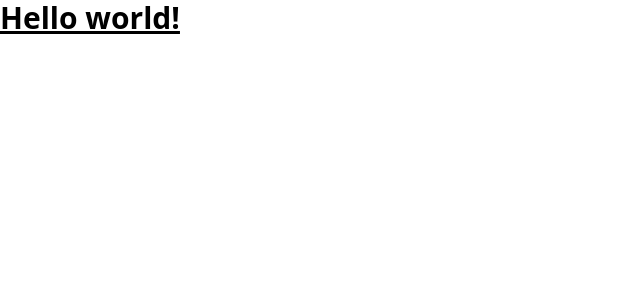
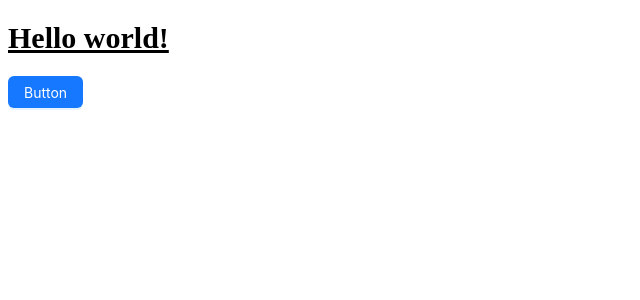
Before and after one commit to yishan13-tsai/typescript-react, a React (Vite) app: page / in a window 1280 px wide. Shown: the top 300 px of the page, without its empty margins (0-640 px from the left). Built offline with nearby package versions, Linux system fonts and the light colour scheme.

Commit message:
antd init

```diff
--- a/package.json
+++ b/package.json
@@ -11,6 +11,7 @@
     "deploy": "rm -rf dist && vite build && gh-pages -d dist"
   },
   "dependencies": {
+    "antd": "^5.13.2",
     "react": "^18.2.0",
     "react-dom": "^18.2.0"
   },
--- a/src/App.tsx
+++ b/src/App.tsx
@@ -1,8 +1,11 @@
+import {Button} from "antd";
+
 const App = () => (
     <>
-        <h1 className="text-3xl font-bold underline">
+        <h1 className="text-3xl underline">
             Hello world!
         </h1>
+        <Button type="primary">Button</Button>
     </>
 );
 
--- a/tailwind.config.js
+++ b/tailwind.config.js
@@ -4,5 +4,8 @@ export default {
   theme: {
     extend: {}
   },
-  plugins: []
+  plugins: [],
+  corePlugins: {
+    preflight: false
+  }
 }
```
Also changed, not shown: 1 other file (tests, documents, lock files or other folders).
